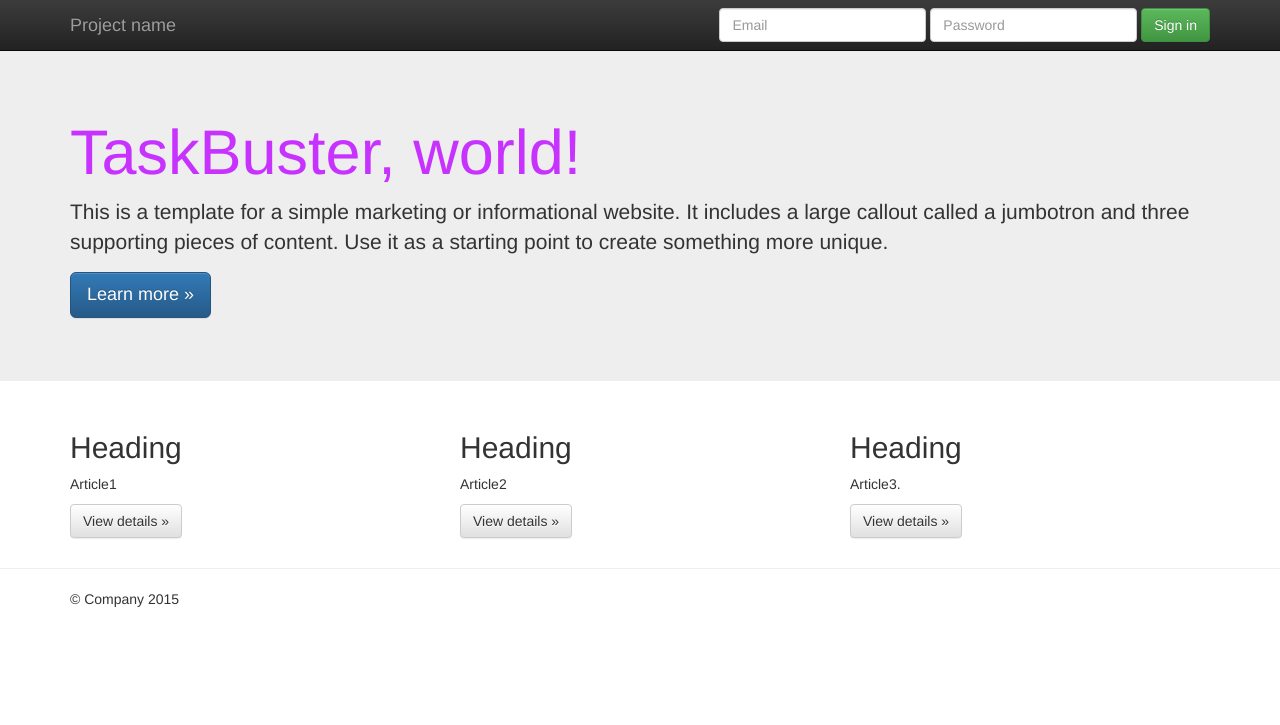
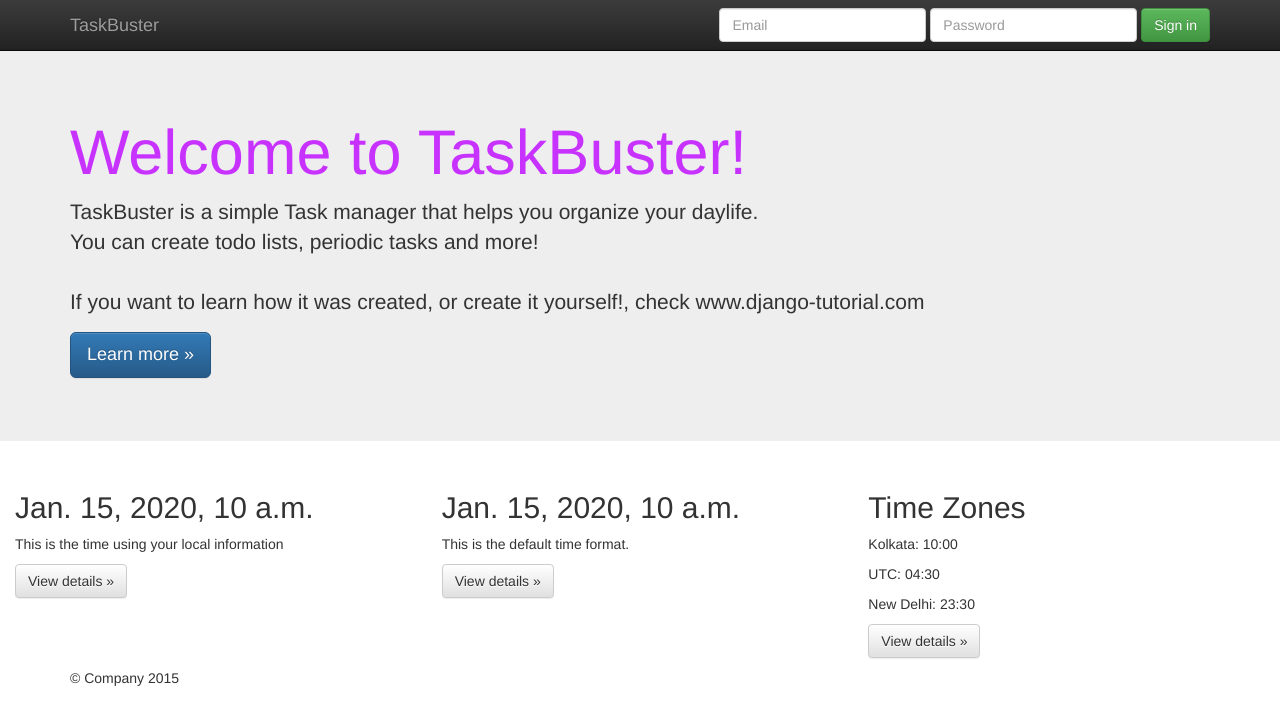
Before and after one commit to userimack/taskbuster_project, a Django app: template taskbuster/templates/taskbuster/index.html in a window 1280 px wide. Shown: the top 725 px of the page. Run offline with Django 3.2, Linux system fonts and the light colour scheme; the template is opened without the code that fills it: most values are stand-ins (such as "Sample title", 1, 10 or a date in 2020); some libraries are stand-ins or nearby versions.

Commit message:
Internationalization and localization

```diff
--- a/requirements/base.txt
+++ b/requirements/base.txt
@@ -1 +1,3 @@
 Django==1.8.6
+pytz==2015.7
+wheel==0.24.0
--- a/requirements/testing.txt
+++ b/requirements/testing.txt
@@ -1,6 +1,3 @@
 -r base.txt
-
 coverage==4.0.2
-Django==1.8
 selenium==2.48.0
-wheel==0.24.0
--- a/taskbuster/templates/base.html
+++ b/taskbuster/templates/base.html
@@ -42,7 +42,7 @@
             <span class="icon-bar"></span>
             <span class="icon-bar"></span>
           </button>
-          <a class="navbar-brand" href="#">Project name</a>
+          <a class="navbar-brand" href="#">TaskBuster</a>
         </div>
         <div id="navbar" class="navbar-collapse collapse">
           <form class="navbar-form navbar-right" role="form">
--- a/taskbuster/templates/taskbuster/index.html
+++ b/taskbuster/templates/taskbuster/index.html
@@ -1,4 +1,7 @@
 {% extends "base.html" %}
+{% load i18n %}
+{% load l10n %}
+{% load tz %}
 {% block head_title %}TaskBuster Django Tutorial{% endblock %}
 
 
@@ -6,30 +9,35 @@
 <!-- Main jumbotron for a primary marketing message or call to action -->
     <div class="jumbotron">
     <div class="container">
-        <h1>TaskBuster, world!</h1>
-        <p>This is a template for a simple marketing or informational website. It includes a large callout called a jumbotron and three supporting pieces of content. Use it as a starting point to create something more unique.</p>
-        <p><a class="btn btn-primary btn-lg" href="#" role="button">Learn more &raquo;</a></p>
+        <h1>{% trans "Welcome to TaskBuster!"%}</h1>
+        <p>{% blocktrans %}TaskBuster is a simple Task manager that helps you organize your daylife. </br> You can create todo lists, periodic tasks and more! </br></br> If you want to learn how it was created, or create it yourself!, check www.django-tutorial.com{% endblocktrans %}</p>
+        <p><a class="btn btn-primary btn-lg" role="button">Learn more &raquo;</a></p>
       </div>
     </div>
 
-    <div class="container">
-      <!-- Example row of columns -->
-      <div class="row">
+
      <div class="col-md-4">
-          <h2>Heading</h2>
-          <p>Article1</p>
+      <h2 id="local-date">{{today}}</h2>
+      <p>This is the time using your local information </p>
       <p><a class="btn btn-default" href="#" role="button">View details &raquo;</a></p>
       </div>
      <div class="col-md-4">
-          <h2>Heading</h2>
-          <p>Article2</p>
+      <h2 id="non-local-date">{{today|unlocalize}}</h2>
+      <p>This is the default time format.</p>
       <p><a class="btn btn-default" href="#" role="button">View details &raquo;</a></p>
      </div>
+
+
     <div class="col-md-4">
-          <h2>Heading</h2>
-          <p>Article3.</p>
+      <h2>Time Zones</h2>
+      <p> Kolkata: <span id="time-tz">{{now|time:"H:i"}} </span></p>
+      <p> UTC: <span id="time-utc">{{now|utc|time:"H:i"}}</span></p>
+      <p> New Delhi: <span id="time-ny">{{now|timezone:"America/New_York"|time:"H:i"}}</span></p>
+
       <p><a class="btn btn-default" href="#" role="button">View details &raquo;</a></p>
     </div>
+
+
       </div>
     </div>  <!-- /container -->
 {% endblock %}
--- a/taskbuster/test.py
+++ b/taskbuster/test.py
@@ -1,14 +1,16 @@
 # -*- coding: utf-8 -*-
 from django.test import TestCase
 from django.core.urlresolvers import reverse
-
+from django.utils.translation import activate
 
 class TestHomePage(TestCase):
 
     def test_uses_index_template(self):
+        activate('en')
         response = self.client.get(reverse("home"))
         self.assertTemplateUsed(response, "taskbuster/index.html")
 
     def test_uses_base_template(self):
+        activate('en')
         response = self.client.get(reverse("home"))
         self.assertTemplateUsed(response, "base.html")
--- a/taskbuster/urls.py
+++ b/taskbuster/urls.py
@@ -15,10 +15,14 @@ Including another URLconf
 """
 from django.conf.urls import include, url
 from django.contrib import admin
+from django.conf.urls.i18n import i18n_patterns
 from .views import home, home_files
 
 urlpatterns = [
-    url(r'^admin/', include(admin.site.urls)),
-    url(r'^$', home, name='home'),
     url(r'^(?P<filename>(robots.txt)|(humans.txt))$',home_files,name='home-files'),
 ]
+
+urlpatterns += i18n_patterns(
+    url(r'^$', home, name='home'),
+    url(r'^admin/', include(admin.site.urls)),
+)
--- a/taskbuster/views.py
+++ b/taskbuster/views.py
@@ -1,8 +1,11 @@
 # -*- coding: utf-8 -*-
 from django.shortcuts import render
+import datetime
+from django.utils.timezone import now
 
 def home(request):
-    return render(request, "taskbuster/index.html", {})
+    today = datetime.date.today()
+    return render(request, "taskbuster/index.html", {'today': today, 'now': now()})
 
 def home_files(request, filename):
     return render(request,filename, {}, content_type="text/plain")
```
Also changed, not shown: functional_tests/test_all_users.py (+32 -0 lines), taskbuster/settings/base.py (+16 -4 lines), taskbuster/locale/hi/LC_MESSAGES/django.po (added), 1 other file. Lines whose indentation alone changed are shown as unchanged.
